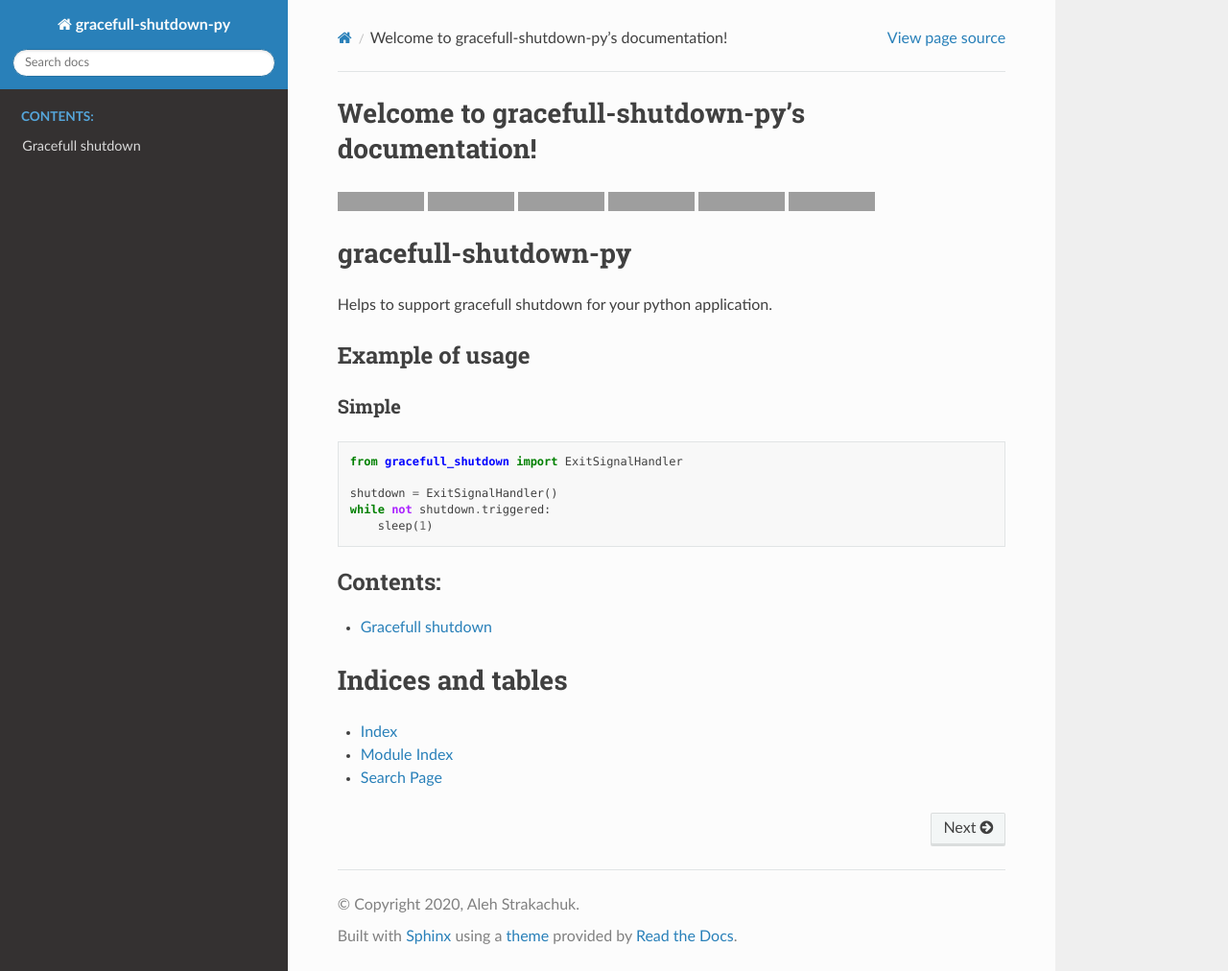
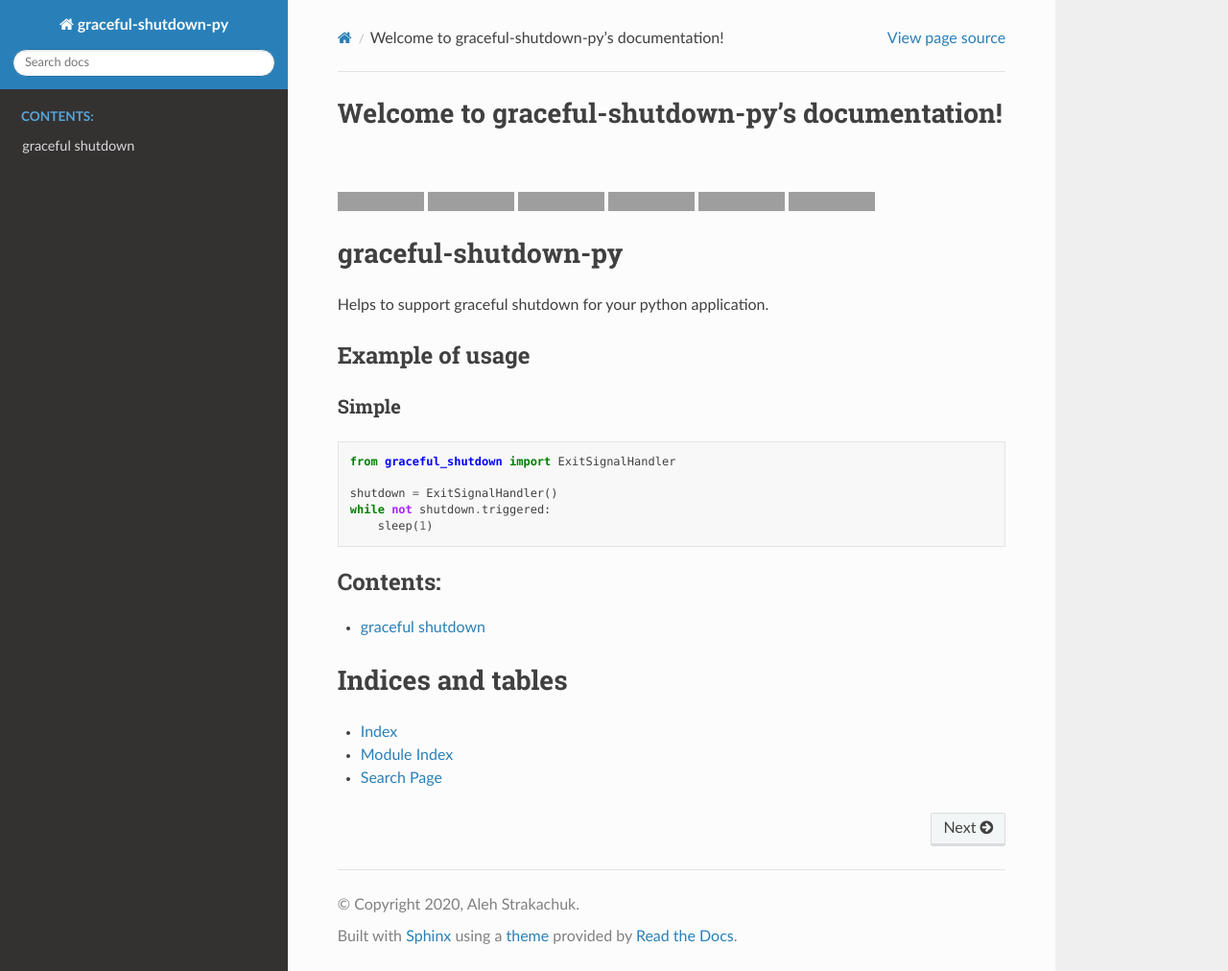
Before and after one commit to zifter/graceful-shutdown-py, a Sphinx documentation site: the page built from docs/source/index.rst, in a window 1280 px wide and 1012 px high, cut to the strip 0-1012 px from the top of the window. Shown: the whole strip at 96% size. Built offline with Sphinx 7.4.7 and the Read the Docs theme 2.0.0, drawn with Linux system fonts in a browser that asks for light colours; grey boxes are pictures that could not be loaded.

Commit message:
Rename project to graceful_shutdown

```diff
--- a/README.rst
+++ b/README.rst
@@ -1,9 +1,9 @@
 |License| |Release| |Supported versions| |Docs| |Contact| |Blog|
 
-gracefull-shutdown-py
+graceful-shutdown-py
 =====================
 
-Helps to support gracefull shutdown for your python application.
+Helps to support graceful shutdown for your python application.
 
 Example of usage
 ----------------
@@ -11,21 +11,21 @@ Simple
 ^^^^^^
 .. code:: python
 
-    from gracefull_shutdown import ExitSignalHandler
+    from graceful_shutdown import ExitSignalHandler
 
     shutdown = ExitSignalHandler()
     while not shutdown.triggered:
         sleep(1)
 
-.. |Release| image:: https://img.shields.io/github/release/zifter/gracefull-shutdown-py.svg
-   :target: https://github.com/zifter/gracefull-shutdown-py/releases
-.. |Supported versions| image:: https://img.shields.io/pypi/pyversions/gracefull-shutdown-py.svg
-   :target: https://pypi.org/project/gracefull-shutdown-py/
+.. |Release| image:: https://img.shields.io/github/release/zifter/graceful-shutdown-py.svg
+   :target: https://github.com/zifter/graceful-shutdown-py/releases
+.. |Supported versions| image:: https://img.shields.io/pypi/pyversions/graceful-shutdown-py.svg
+   :target: https://pypi.org/project/graceful-shutdown-py/
 .. |Contact| image:: https://img.shields.io/badge/telegram-write%20me-blue.svg
     :target:  https://t.me/zifter
 .. |Blog| image:: https://img.shields.io/badge/site-my%20blog-yellow.svg
     :target:  https://zifter.github.io/
 .. |License| image:: https://img.shields.io/badge/License-MIT-yellow.svg
     :target:  https://opensource.org/licenses/MIT
-.. |Docs| image:: https://readthedocs.org/projects/gracefull-shutdown-py/badge/?version=latest&style=flat
-    :target:  https://gracefull-shutdown-py.readthedocs.io/en/latest/
+.. |Docs| image:: https://readthedocs.org/projects/graceful-shutdown-py/badge/?version=latest&style=flat
+    :target:  https://graceful-shutdown-py.readthedocs.io/en/latest/
--- a/docs/source/api-docs/api-docs-index.rst
+++ b/docs/source/api-docs/api-docs-index.rst
@@ -1,7 +1,7 @@
-Gracefull shutdown
+graceful shutdown
 ==============
 
-.. automodule:: gracefull_shutdown
+.. automodule:: graceful_shutdown
    :members:
 
 .. toctree::
--- a/docs/source/index.rst
+++ b/docs/source/index.rst
@@ -3,7 +3,7 @@
    You can adapt this file completely to your liking, but it should at least
    contain the root `toctree` directive.
 
-Welcome to gracefull-shutdown-py's documentation!
+Welcome to graceful-shutdown-py's documentation!
 =====================================================================
 .. include:: ../../README.rst
 
--- a/requirements-test.txt
+++ b/requirements-test.txt
@@ -1,2 +1,2 @@
-pytest==6.2.1
-pytest-cov==2.10.1
+pytest==6.2.5
+pytest-cov==3.0.0
```
Also changed, not shown: setup.cfg (+7 -7 lines), src/graceful_shutdown/__init__.py (renamed from src/gracefull_shutdown/__init__.py, +11 -5 lines), 3 other files.
